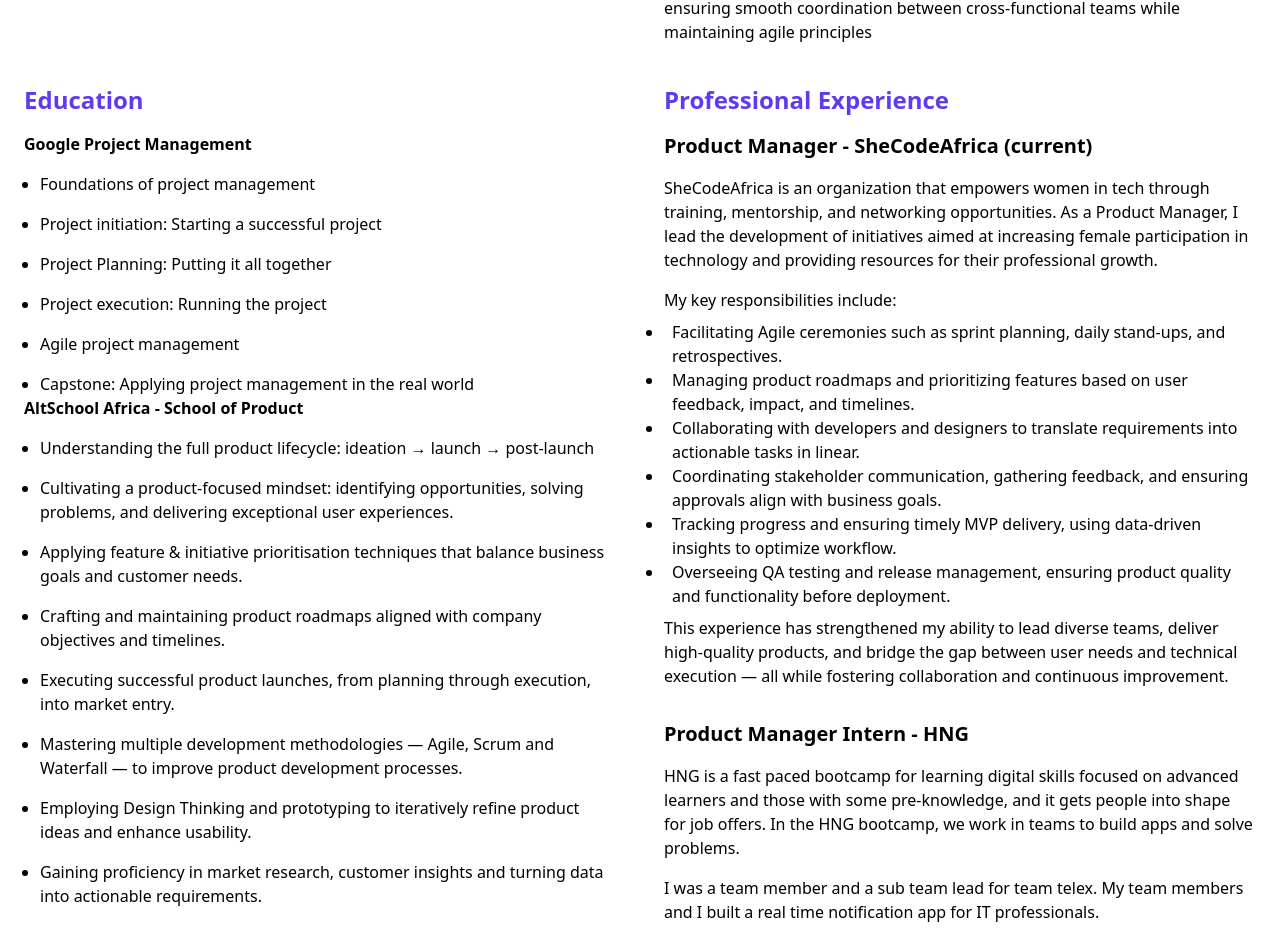
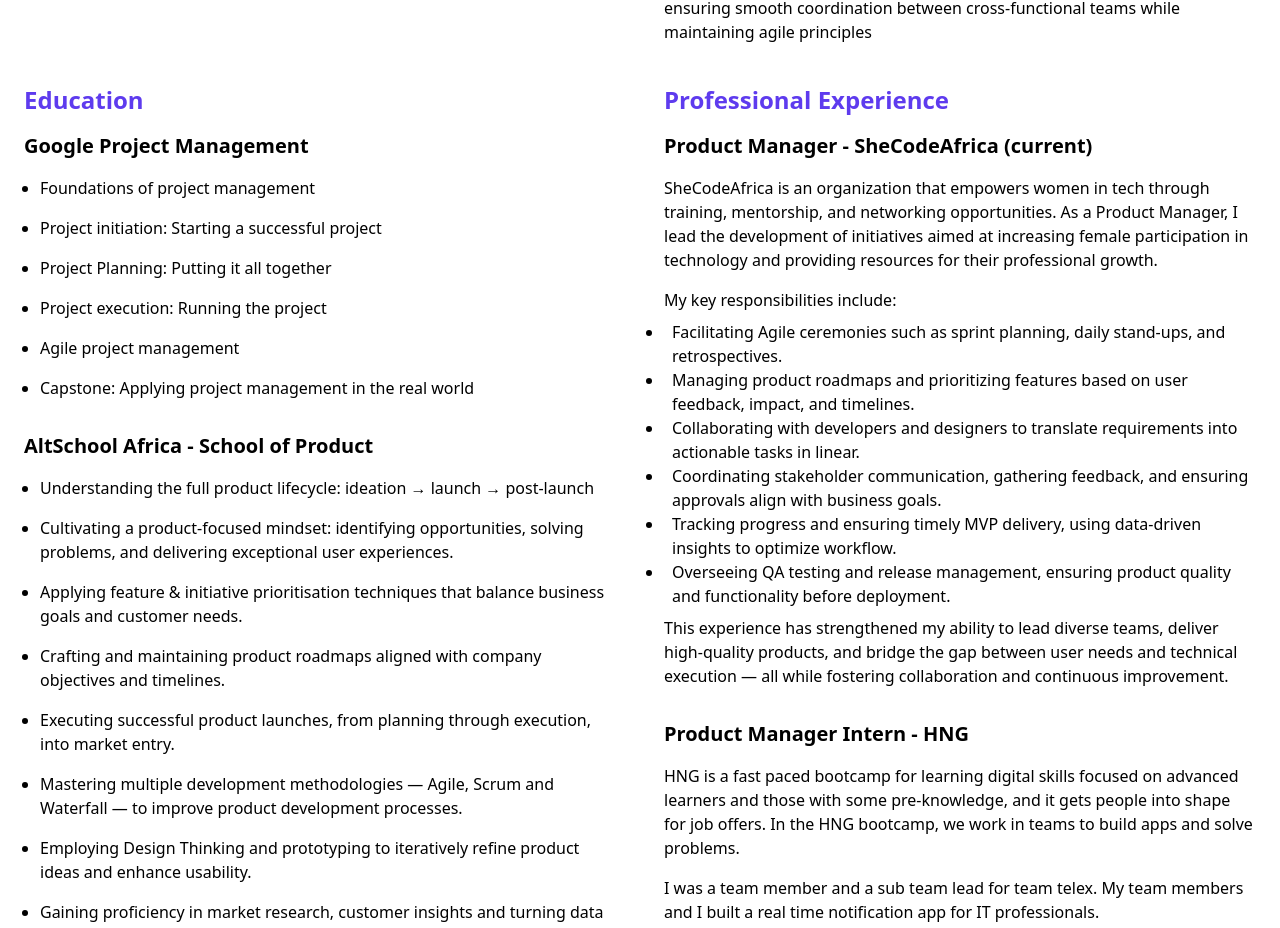
Before and after one commit to Funmi7/portfolio-zee, a Next.js app: page / in a window 1280 px wide. Shown: the part 1440-2368 px from the top of the page. Built offline with nearby package versions, Linux system fonts and the light colour scheme.

Commit message:
cleanups

```diff
--- a/src/app/page.tsx
+++ b/src/app/page.tsx
@@ -110,7 +110,7 @@
               <h3 className="text-2xl font-semibold text-purple mb-4">
                 Education
               </h3>
-              <p className="font-semibold">Google Project Management</p>
+              <p className="font-semibold text-xl">Google Project Management</p>
               <ul className="list-disc ml-4 mt-4 flex flex-col gap-4">
                 <li>Foundations of project management</li>
                 <li>Project initiation: Starting a successful project</li>
@@ -120,7 +120,7 @@
                 <li>Capstone: Applying project management in the real world</li>
               </ul>
 
-              <p className="font-semibold">
+              <p className="font-semibold pt-8 text-xl">
                 AltSchool Africa - School of Product
               </p>
               <ul className="list-disc ml-4 mt-4 flex flex-col gap-4">
```
